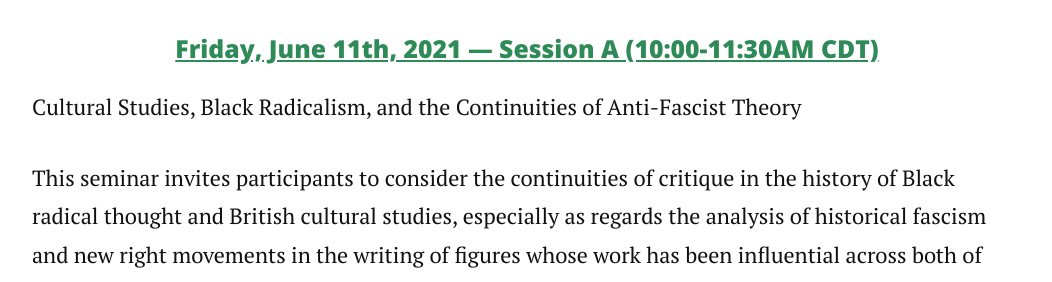
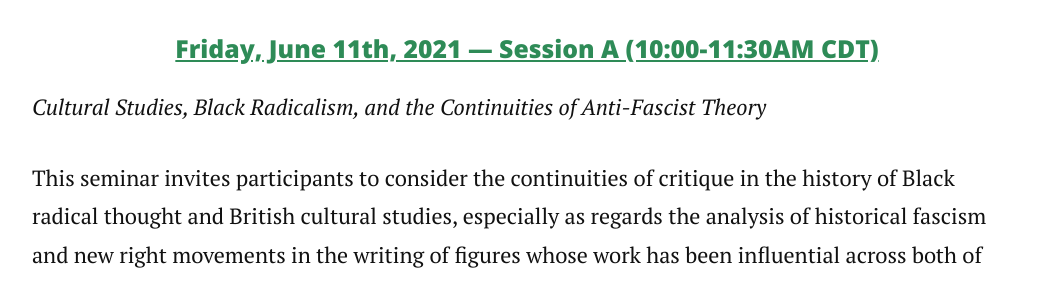
Before and after one commit to sgotzler/csa_reckoning, a Jekyll site: the page built from index.md, in a window 1280 px wide. Shown: the part 630-912 px from the top of the page, without its empty margins (113-1165 px from the left). Built offline with Jekyll 4.4.1, drawn with Linux system fonts in a browser that asks for light colours; nearby versions of some CDN libraries.

```diff
--- a/index.md
+++ b/index.md
@@ -12,7 +12,7 @@ title: Reckoning with Racial Fascism
   <h4> <a href="https://docs.google.com/document/d/18HEW_27VDtM16T-CtSQkqi6ZSH8nTQ_nRAT15qp1G8c/edit#bookmark=id.gdr07gurzxlu" target="_blank"> Friday, June 11th, 2021 — Session A (10:00-11:30AM CDT)</a></h4>
 </div>
 
-  Cultural Studies, Black Radicalism, and the Continuities of Anti-Fascist Theory
+  *Cultural Studies, Black Radicalism, and the Continuities of Anti-Fascist Theory*
 
 This seminar  invites participants to consider the continuities of critique in the history of Black radical thought and British cultural studies, especially as regards the analysis of historical fascism and new right movements in the writing of figures whose work has been influential across both of these traditions.
 
```
